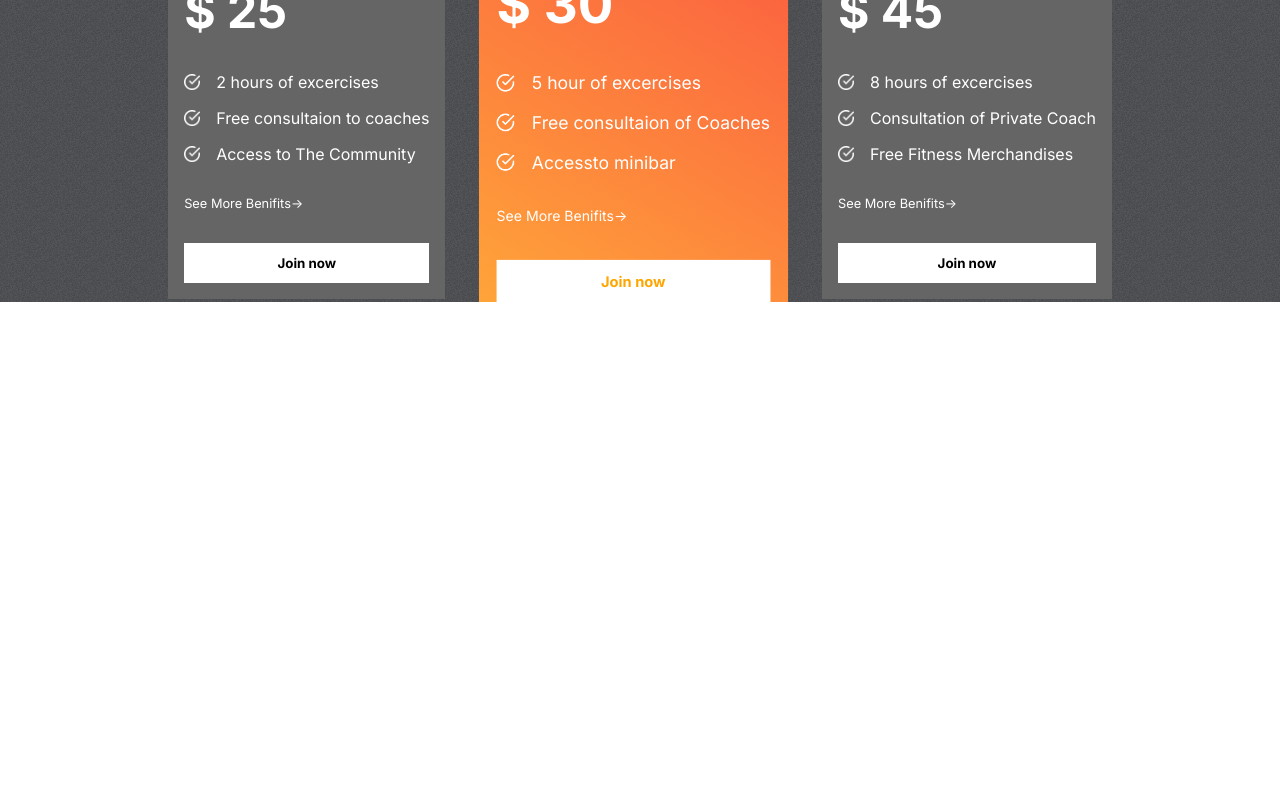
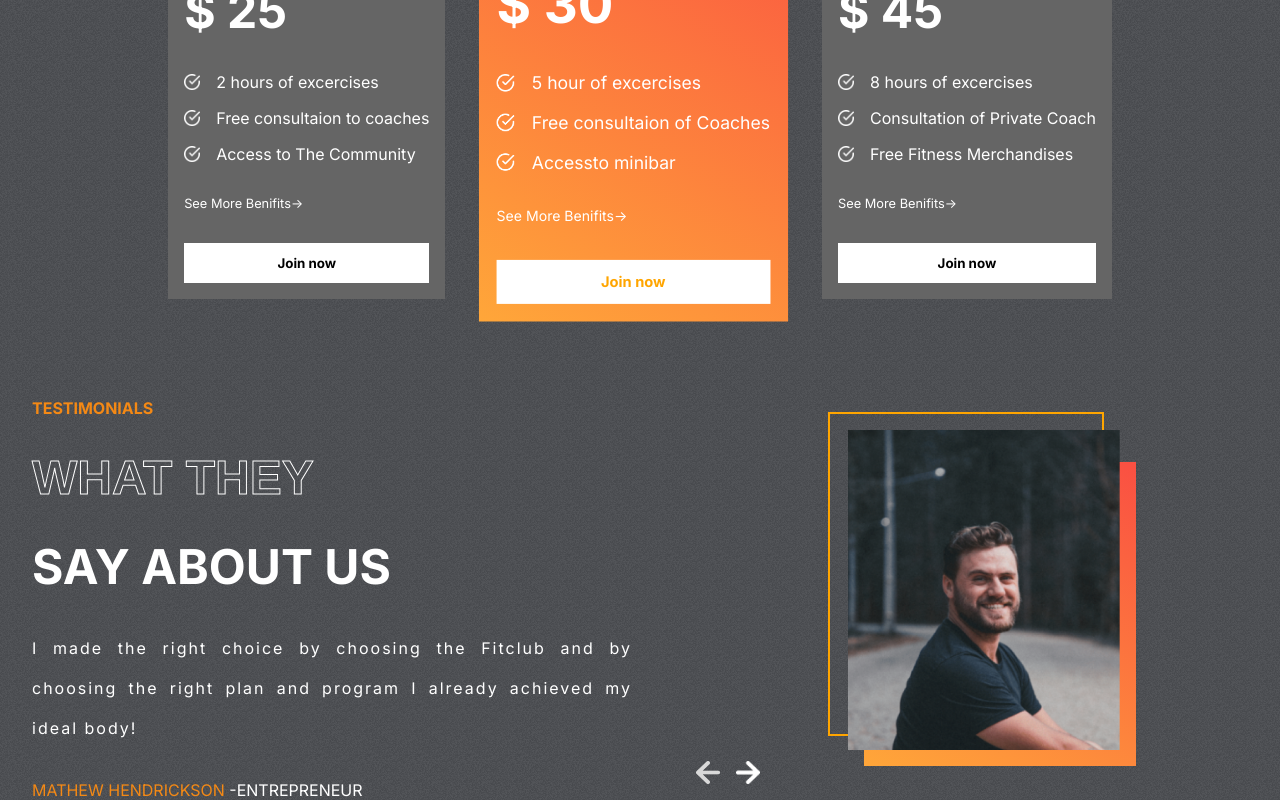
Before and after one commit to Uday3697/The-Fit-Club, a React (Create React App) app: page / in a window 1280 px wide. Shown: the part 2230-3030 px from the top of the page. Before the commit the page ends 2532 px from the top, so only its background shows below. Built offline with nearby package versions, Linux system fonts and the light colour scheme.

Commit message:
Testinomials Section

```diff
--- a/src/App.js
+++ b/src/App.js
@@ -3,6 +3,7 @@
 import Plans from './Components/Plans/Plans';
 import Programs from './Components/Programs/Programs';
 import Reason from './Components/Reasons/Reason';
+import Testimonials from './Components/Testimonials/Testimonials';
 function App() {
   return (
     <div className="App">
@@ -10,6 +11,7 @@
           <Programs/>
           <Reason/>
           <Plans/>
+          <Testimonials/>
     </div>
   );
 }
--- /dev/null
+++ b/src/Components/Testimonials/Testimonials.css
@@ -0,0 +1,66 @@
+.Testimonials{
+    display: flex;
+    gap: 1rem;
+    padding: 0 2rem;
+
+}
+.left-t{
+    display: flex;
+    flex: 1 1;
+    gap: 2rem;
+    flex-direction: column;
+    text-transform: uppercase;
+    color: white;
+}
+.left-t>:nth-child(1){
+    color: var(--orange);
+    font-weight: bold;
+}
+.left-t>:nth-child(2),
+.left-t>:nth-child(3){
+    font-weight: bold;
+    font-size: 3rem;
+}
+.left-t>:nth-child(4){
+    text-transform: none;
+    text-align:justify;
+    letter-spacing: 2px;
+    line-height: 40px;
+}
+.right-t{
+    flex: 1;
+    position: relative;
+}
+.right-t>img{
+    position: absolute;
+    width: 17rem;
+    height: 20rem;
+    object-fit: cover;
+    right: 8rem;
+    top: 2rem;
+}
+.right-t>:nth-child(1){
+    position: absolute;
+    width: 17rem;
+    height: 20rem;border: 2px solid orange;
+    background-color: transparent;
+    right: 9rem;top: 0.9rem;
+}
+.right-t>:nth-child(2){
+    position: absolute;
+    width: 17rem;
+    height: 19rem;
+    top: 4rem;right: 7rem;
+    background: var(--planCard);
+}
+.arrows{
+   display: flex;
+   gap: 1rem;
+   position: absolute;
+   bottom: 1rem;
+   left: 3rem;
+}
+.arrows>img{
+    width: 1.5rem;
+    cursor: pointer;
+}
--- /dev/null
+++ b/src/Components/Testimonials/Testimonials.jsx
@@ -0,0 +1,50 @@
+import React, { useState } from "react";
+import "./Testimonials.css"
+import {testimonialsData} from "../../data/testimonialsData";
+import leftArrow from "../../assets/leftArrow.png"
+import rightArraow from "../../assets/rightArrow.png"
+
+const Testimonials = () => {
+  const [selected,setSelected]=useState(0);
+  const tLength=testimonialsData.length;
+  return (
+    <div className="Testimonials">
+      <div className="left-t">
+        <span>Testimonials</span>
+        <span className="stroke-text">What They</span>
+        <span>Say about Us</span>
+        <span>
+          {testimonialsData[selected].review}
+        </span>
+        <span>
+          <span style={{color:"var(--orange)"}}>
+            {testimonialsData[selected].name}
+          </span> {" "}
+            -{testimonialsData[selected].status}
+        </span>
+      </div>
+      <div className="right-t">
+        <div></div>
+        <div></div>
+        <img src={testimonialsData[selected].image} alt="" />
+        <div className="arrows">
+          <img
+          onClick={()=>{
+            selected===0?setSelected(tLength-1)
+            :setSelected((prev)=>prev-1)
+          }}
+          src={leftArrow} alt="" />
+          <img
+          onClick={()=>{
+            selected===tLength-1?setSelected(0):setSelected((prev)=>prev+1)
+          }}
+          src={rightArraow} alt="" />
+          {console.log(tLength)}
+          {console.log(tLength-1)}
+        </div>
+      </div>
+    </div>
+  );
+};
+
+export default Testimonials;
```
